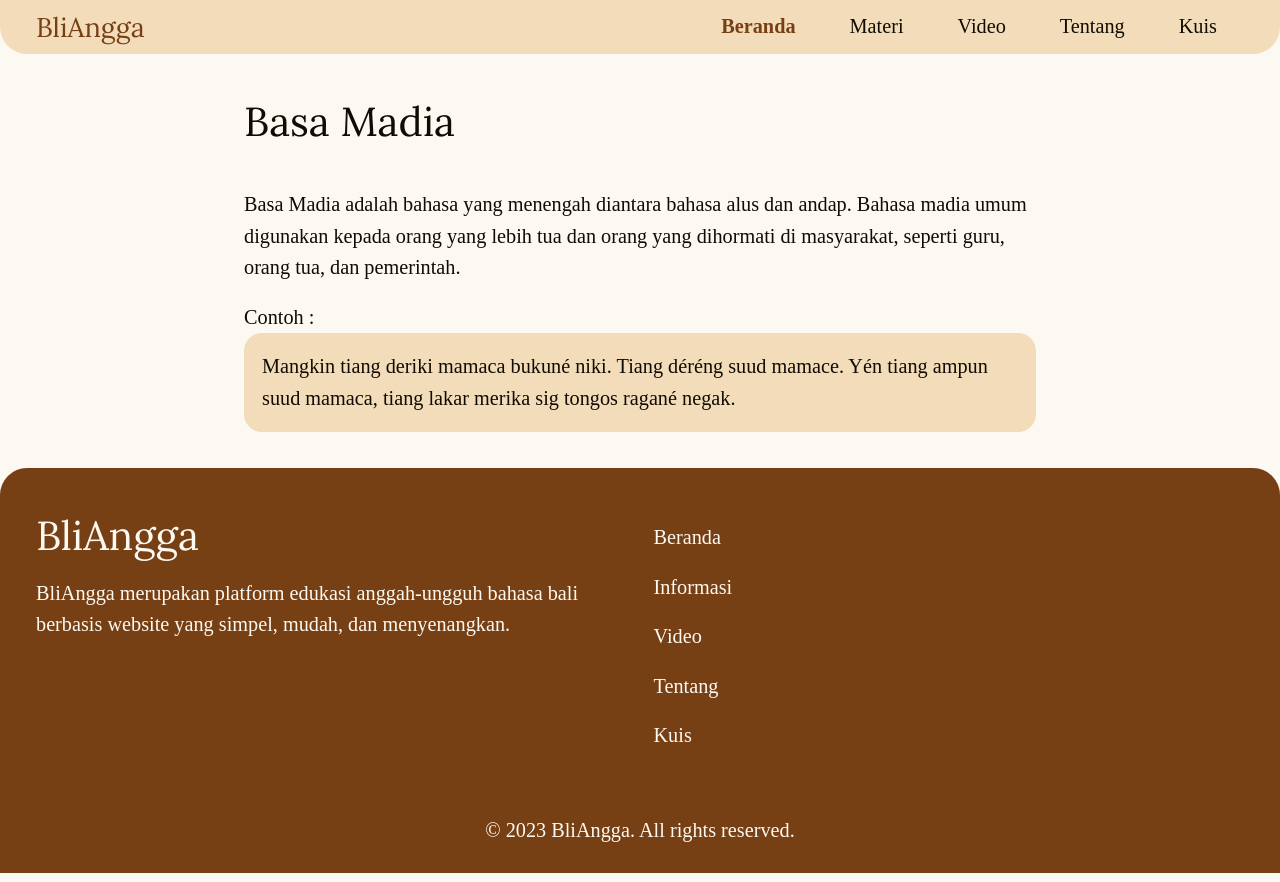
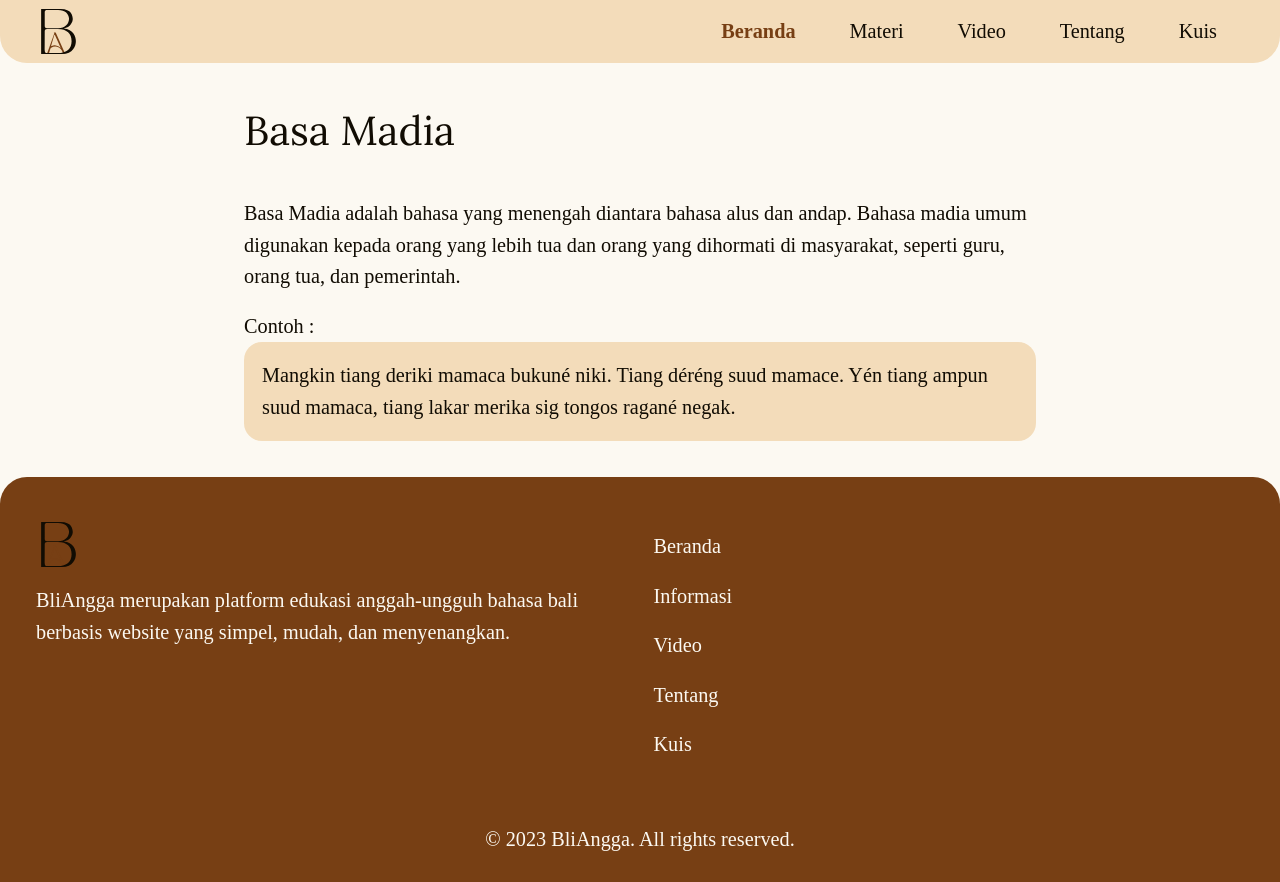
Before and after one commit to Krindog7337/BliAngga, a website: page web/basa-madia.html in a window 1280 px wide. Drawn offline with Linux system fonts and the light colour scheme; a web font is replaced by a local one.

Commit message:
Add Logo

```diff
--- a/web/basa-madia.html
+++ b/web/basa-madia.html
@@ -16,7 +16,7 @@
     <header>
       <div class="container flex justify-between py-2">
         <a class="icon font-header text-2xl text-accent" href="/index.html">
-          BliAngga
+          <img class="h-10" src="assets/bliangga.svg" alt="Logo BliAngga" />
         </a>
         <!-- mobile nav button -->
         <button class="mobile-menu-button block rounded-lg p-1 md:hidden">
@@ -126,7 +126,7 @@
             class="icon font-header text-4xl text-background"
             href="/index.html"
           >
-            BliAngga
+            <img class="h-10" src="assets/bliangga.svg" alt="Logo BliAngga" />
           </a>
           <p class="my-4">
             BliAngga merupakan platform edukasi anggah-ungguh bahasa bali
```
Also changed, not shown: web/basa-alus.html (+1 -1 lines), web/basa-andap.html (+1 -1 lines), web/basa-kasar.html (+1 -1 lines), web/index.html (+2 -2 lines), web/kuis.html (+1 -1 lines), web/materi.html (+1 -1 lines), web/tentang.html (+1 -1 lines), web/video.html (+1 -1 lines), web/assets/bliangga.svg (added), web/output.css.
